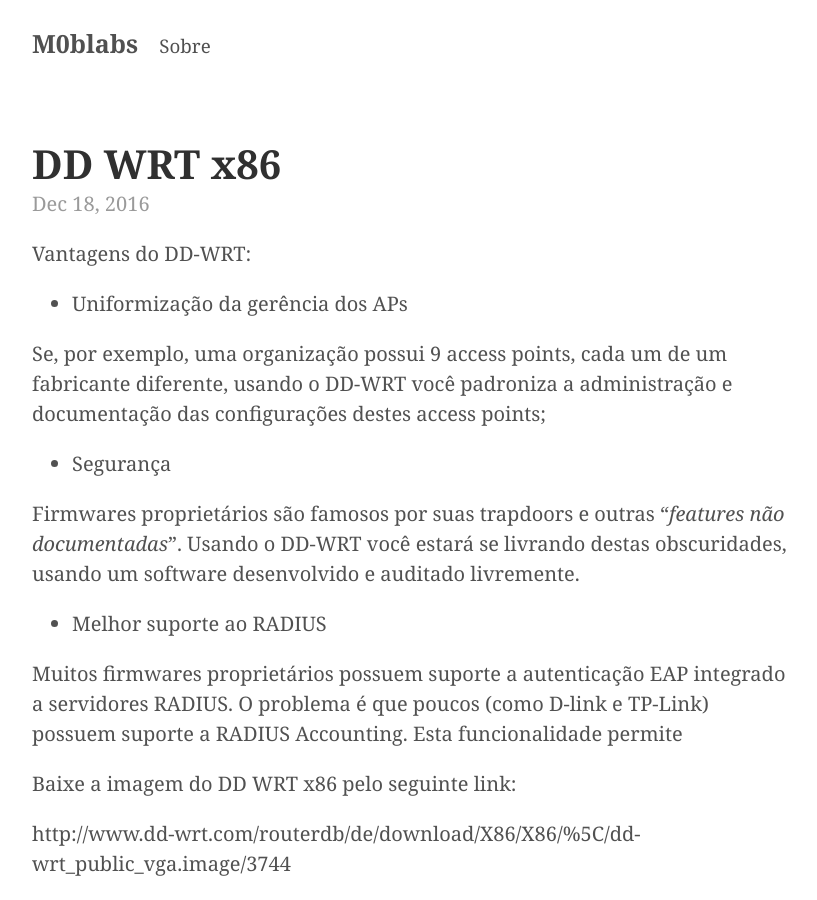
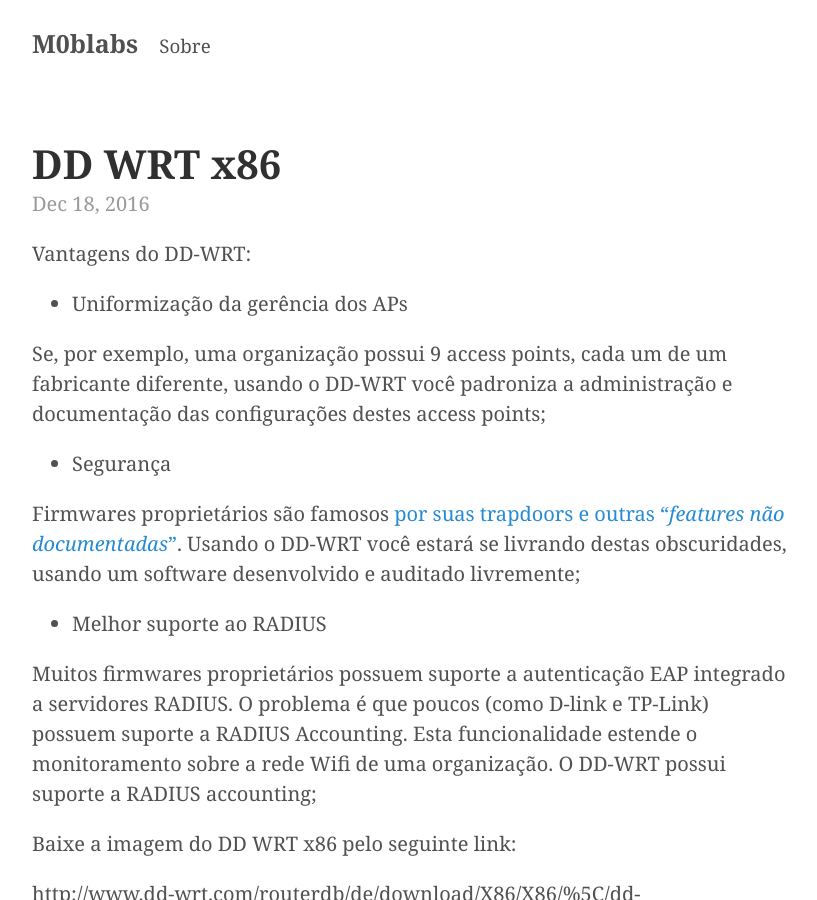
Before and after one commit to Kingm0b/jekyll-minimal-theme, a Jekyll site: the page built from _posts/2016-12-18-dd-wrt-x86.md, in a window 1280 px wide and 900 px high. Shown: the whole window, without its empty margins (228-1045 px from the left). Built offline with Jekyll 4.4.1, drawn with Linux system fonts in a browser that asks for light colours.

Commit message:
Update 2016-12-18-dd-wrt-x86.md

```diff
--- a/_posts/2016-12-18-dd-wrt-x86.md
+++ b/_posts/2016-12-18-dd-wrt-x86.md
@@ -11,11 +11,11 @@
 
 * Segurança
 
- Firmwares proprietários são famosos por suas trapdoors e outras "*features não documentadas*". Usando o DD-WRT você estará se livrando destas obscuridades, usando um software desenvolvido e auditado livremente.
+ Firmwares proprietários são famosos [por suas trapdoors e outras "*features não documentadas*"](http://routerpwn.com/TP-LINK/). Usando o DD-WRT você estará se livrando destas obscuridades, usando um software desenvolvido e auditado livremente;
 
 * Melhor suporte ao RADIUS
 
- Muitos firmwares proprietários possuem suporte a autenticação EAP integrado a servidores RADIUS. O problema é que poucos (como D-link e TP-Link) possuem suporte a RADIUS Accounting. Esta funcionalidade permite
+ Muitos firmwares proprietários possuem suporte a autenticação EAP integrado a servidores RADIUS. O problema é que poucos (como D-link e TP-Link) possuem suporte a RADIUS Accounting. Esta funcionalidade estende o monitoramento sobre a rede Wifi de uma organização. O DD-WRT possui suporte a RADIUS accounting;
 
 Baixe a imagem do DD WRT x86 pelo seguinte link:
 
```
